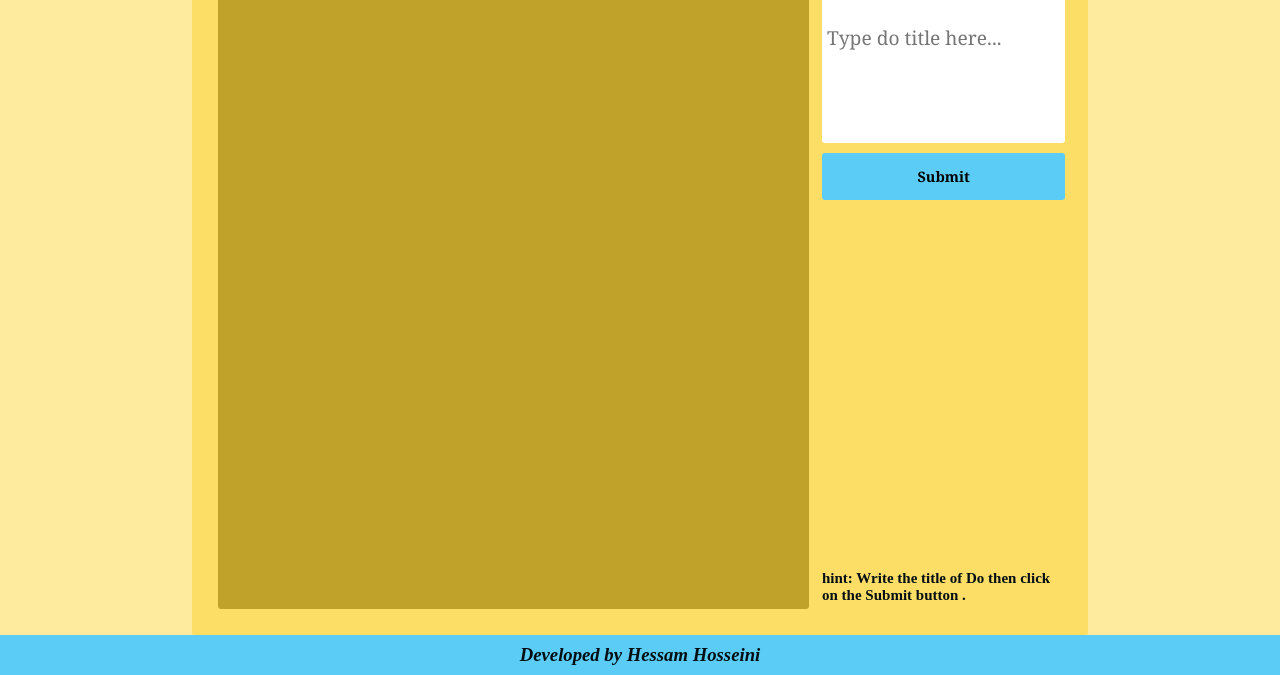
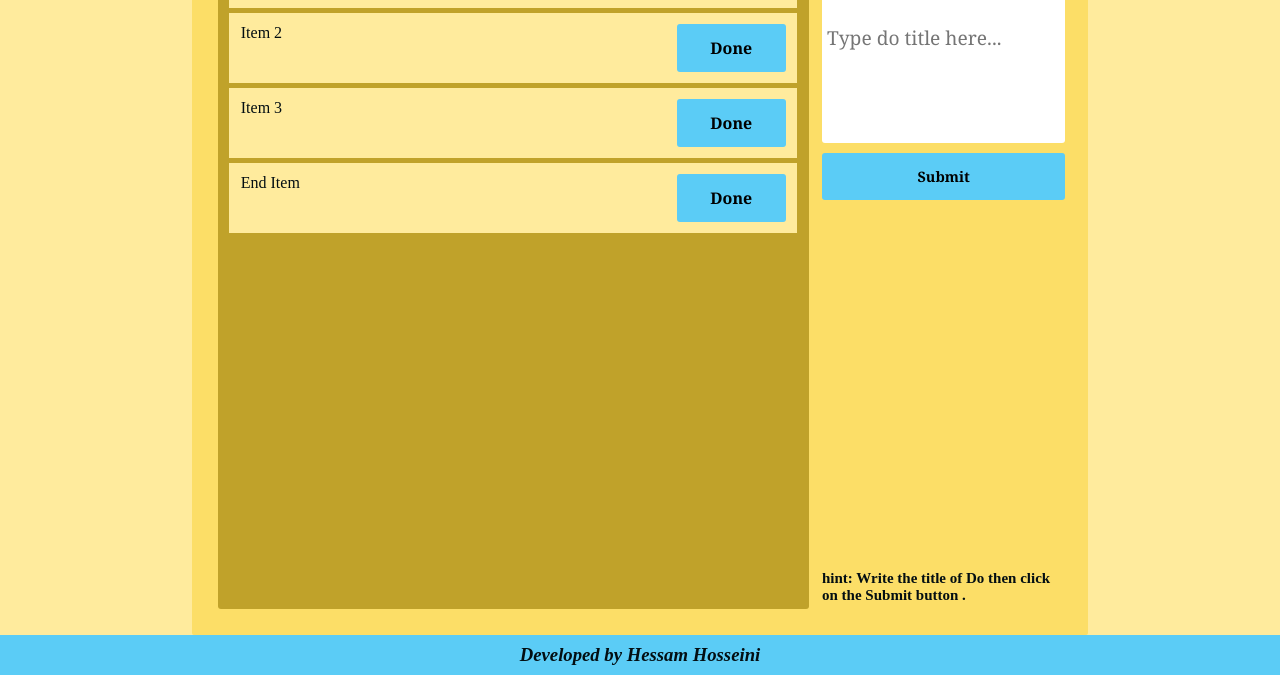
Before and after one commit to shh79/ToDo-List-task2-step2, a plain HTML site: page index.html in a window 1280 px wide. Shown: the part 125-800 px from the top of the page. Drawn offline with Linux system fonts and the light colour scheme.

Commit message:
complete the front end

```diff
--- a/index.html
+++ b/index.html
@@ -12,7 +12,20 @@
     <div class="main">
         <div class="WorkSpace">
             <div class="DoList">
-                <h1>List</h1>
+                <div class="DoItem">
+                    <p>Item 1</p>
+                    <button onclick="this.parentNode.remove();">Done</button>
+                </div>
+                <div class="DoItem">
+                    <p>Item 2</p>
+                    <button onclick="this.parentNode.remove();">Done</button>
+                </div><div class="DoItem">
+                    <p>Item 3</p>
+                    <button onclick="this.parentNode.remove();">Done</button>
+                </div><div class="DoItem">
+                    <p>End Item</p>
+                    <button onclick="this.parentNode.remove();">Done</button>
+                </div>
             </div>
             <div class="section">
                 <div class="buttons">
--- a/style.css
+++ b/style.css
@@ -15,6 +15,7 @@ html,body{
     --hover-background-color: #c0a22a;
     --footer-color: #5bccf6;
     --hover-footer-color: #1cbdf8;
+    --commen-font: Cambria, Cochin, Georgia, Times, 'Times New Roman', serif;
 }
 .main{
     display: grid;
@@ -41,16 +42,48 @@ html,body{
     align-items: center;
     justify-items: center;
 }
-.DoList{
-    background-color: var(--hover-background-color);
-    padding: 2%;
-    border-radius: 3px;
-}
 .section{
     display: flex;
     flex-direction: column;
     justify-content: space-between;
     padding: 2%;
+}
+.DoList{
+    display: grid;
+    grid-template-columns: 1fr;
+    overflow-y: auto;
+    grid-template-rows: repeat(auto-fill,70px);
+    gap: 5px;
+    background-color: var(--hover-background-color);
+    padding: 2%;
+    border-radius: 3px;
+}
+.DoItem{
+    display: flex;
+    justify-content: space-between;
+    flex-direction: row;
+    gap: 2px;
+    background-color: var(--lighter-background-color);
+    padding: 2%;
+}
+.DoItem p{
+    word-break: break-all;
+}
+.DoItem button{
+    background-color: var(--footer-color);
+    border: none;
+    border-radius: 3px;
+    font-family: var(--commen-font);
+    font-size: 100%;
+    font-weight: bolder;
+    padding: 2%;
+    height: 100%;
+    width: 20%;
+    align-content: flex-start;
+    justify-content: center;
+}
+.DoItem button:hover{
+    background-color: var(--hover-footer-color);
 }
 .buttons{
     display: flex;
@@ -65,7 +98,7 @@ html,body{
     padding-left: 5px;
     border: none;
     border-radius: 3px;
-    font-family: Cambria, Cochin, Georgia, Times, 'Times New Roman', serif;
+    font-family: var(--commen-font);
 }
 .buttons button{
     height: 10%;
@@ -73,7 +106,7 @@ html,body{
     background-color: var(--footer-color);
     border: none;
     border-radius: 3px;
-    font-family: Cambria, Cochin, Georgia, Times, 'Times New Roman', serif;
+    font-family: var(--commen-font);
 }
 .buttons button:hover{
     background-color: var(--hover-footer-color);
```
